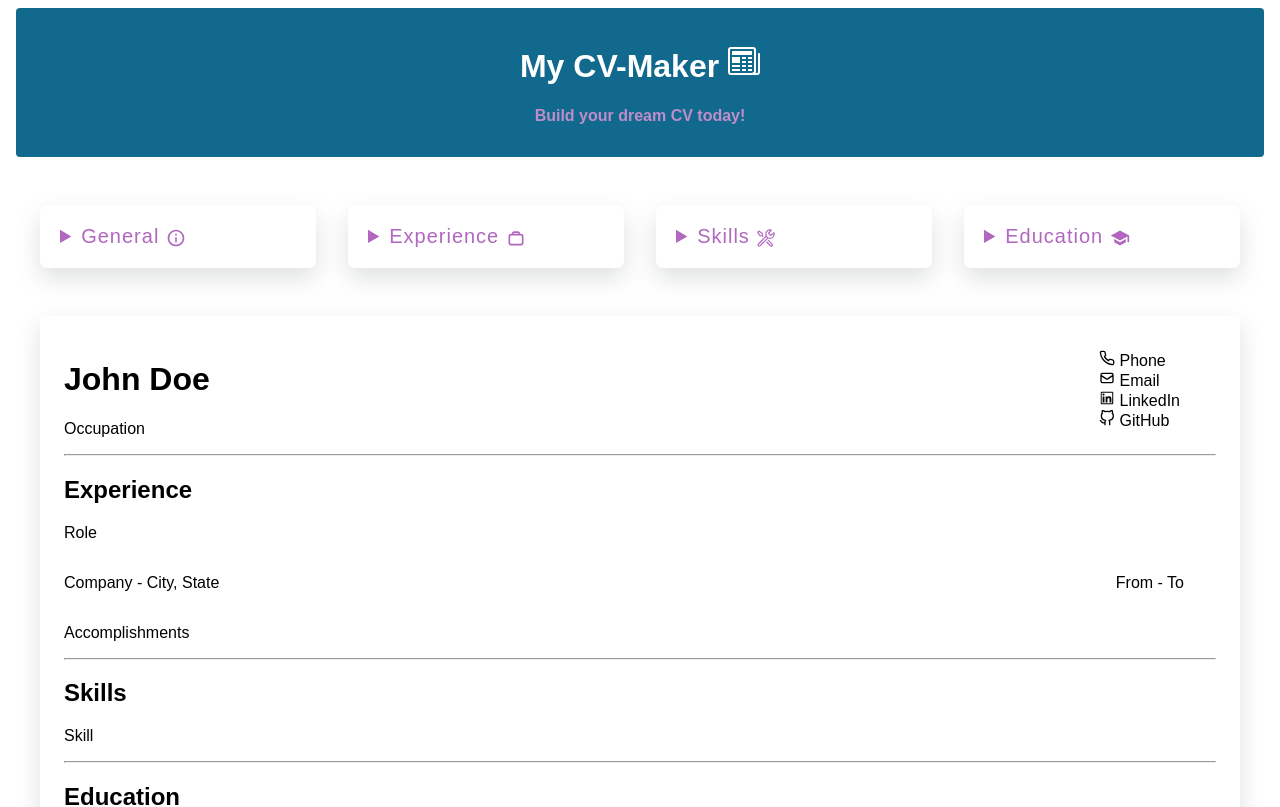
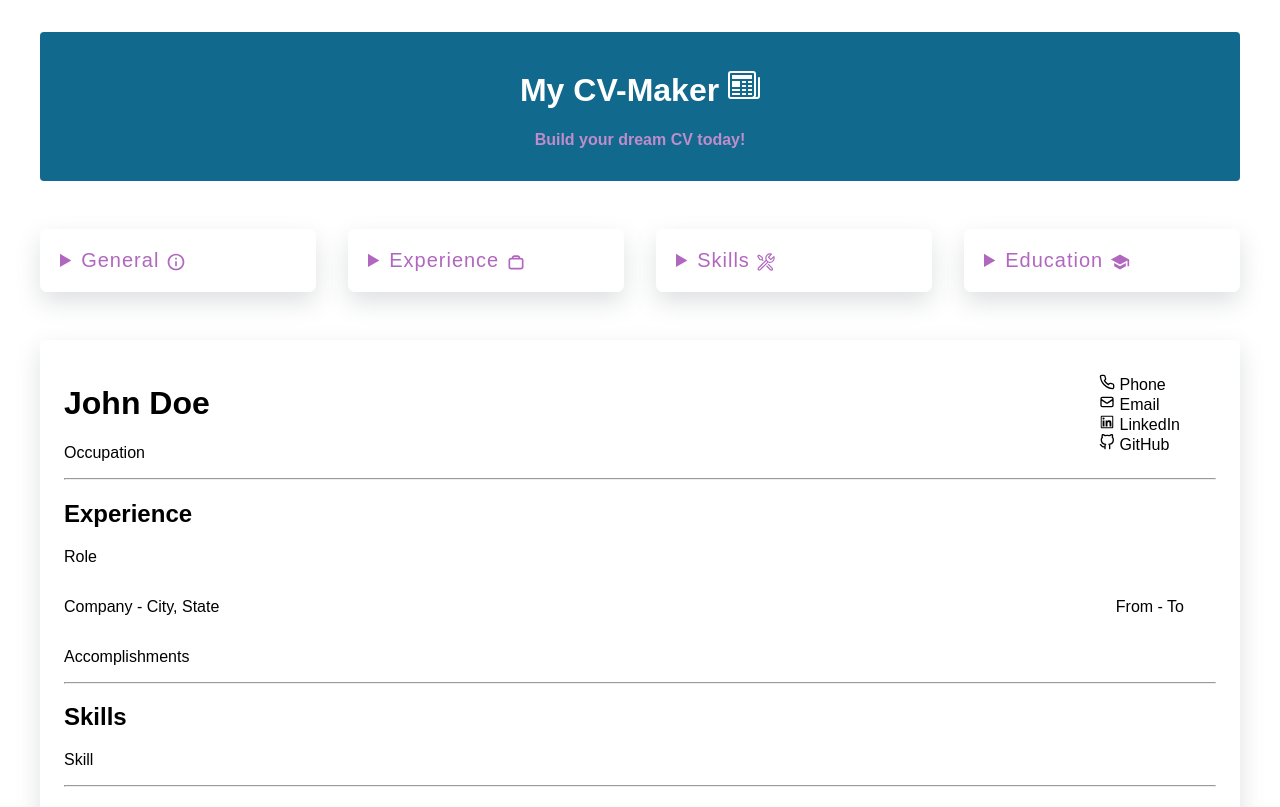
Before and after one commit to SultanBadri/cv-project, a React (Create React App) app: page / in a window 1280 px wide. Shown: the top 807 px of the page. Built offline with nearby package versions, Linux system fonts and the light colour scheme.

Commit message:
made small design change to header component

```diff
--- a/src/components/Header.tsx
+++ b/src/components/Header.tsx
@@ -6,7 +6,7 @@ const DivHeader = styled.div`
   background: #11698e;
   border-radius: 4px;
   padding: 1rem 0.5rem;
-  margin: 0.5rem;
+  margin: 2rem;
   font-family: sans-serif;
   text-align: center;
   @media print {
```
